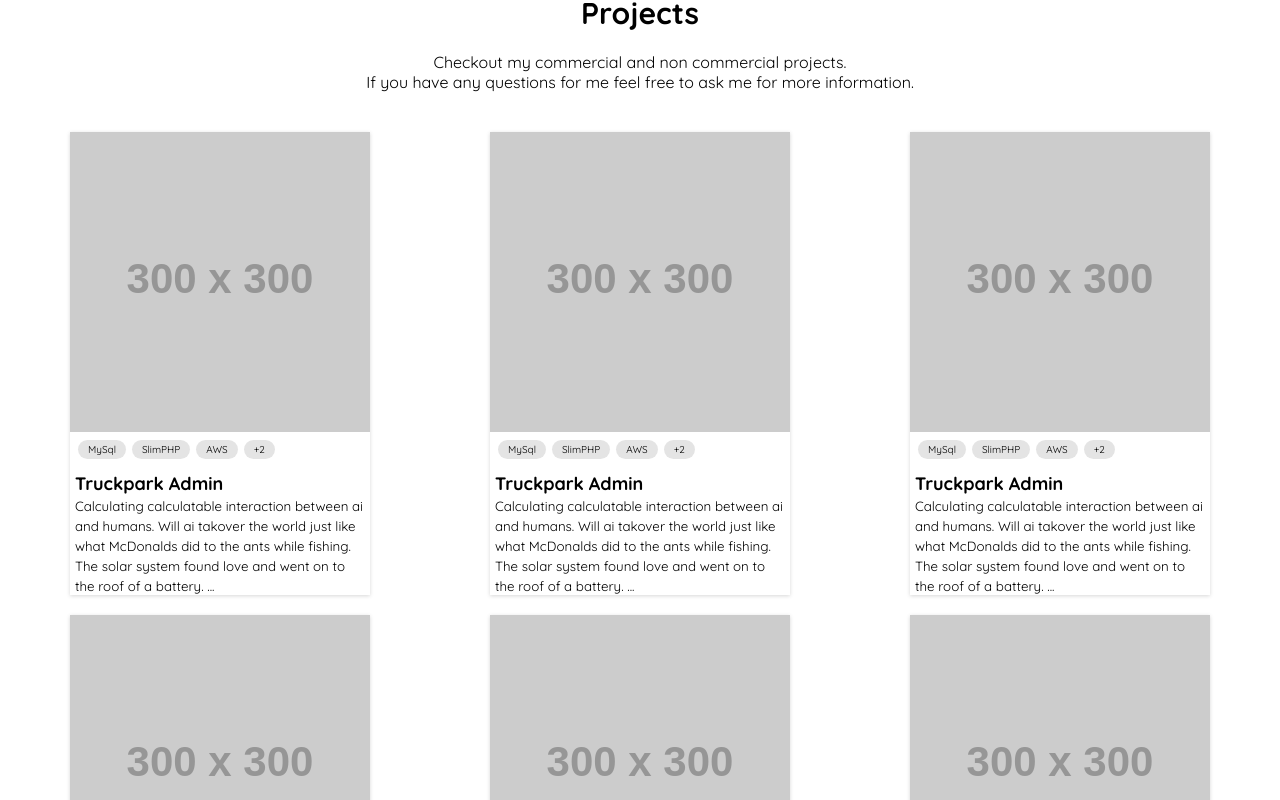
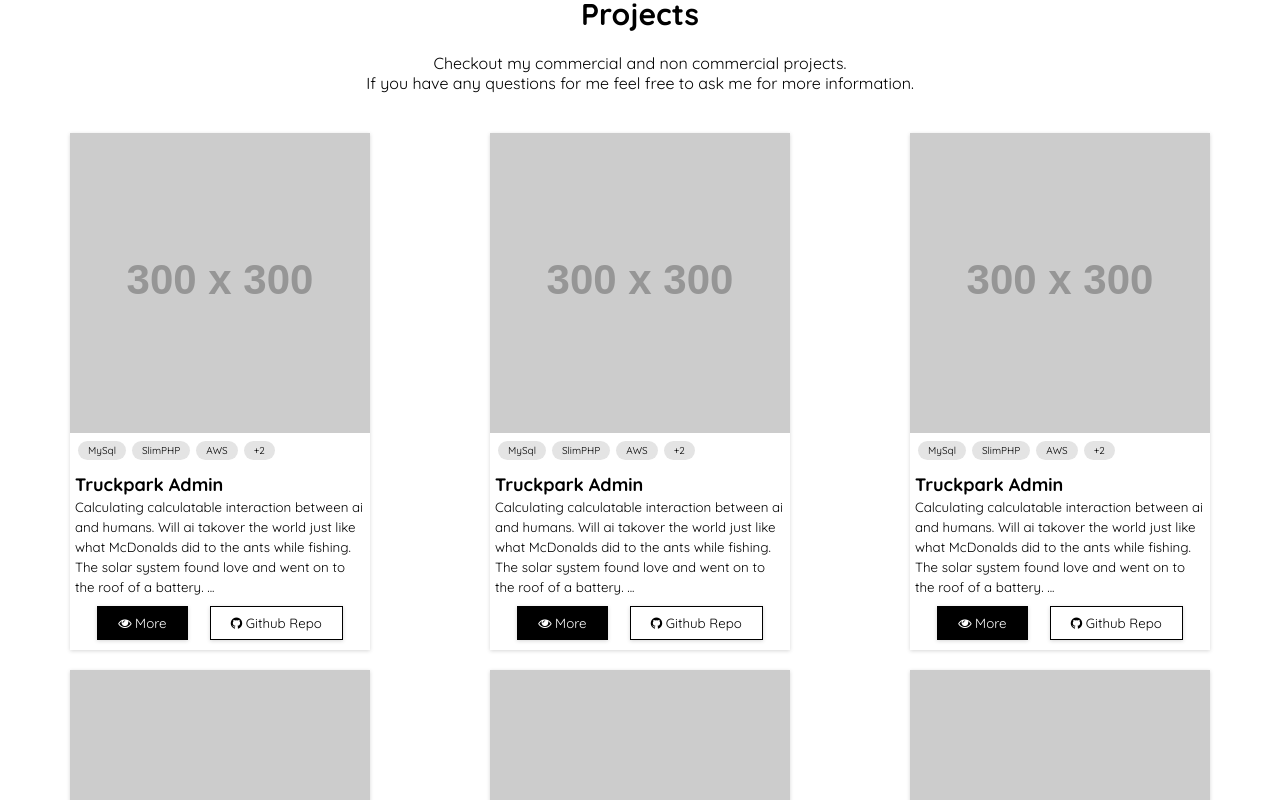
Before and after one commit to anemugomba/react-portfolio-website, a React (Create React App) app: page /home in a window 1280 px wide. Shown: the part 399-1199 px from the top of the page. Built offline with nearby package versions, Linux system fonts and the light colour scheme; a web font is replaced by a local one.

Commit message:
preojct card buttons

```diff
--- a/src/components/Project.tsx
+++ b/src/components/Project.tsx
@@ -10,10 +10,10 @@ export default function Project() {
             <div className='project-details'>
 
                 <div>
-                    <Tag name='MySql'/>
-                    <Tag name='SlimPHP'/>
-                    <Tag name='AWS'/>
-                    <Tag name='+2'/>
+                    <Tag name='MySql' />
+                    <Tag name='SlimPHP' />
+                    <Tag name='AWS' />
+                    <Tag name='+2' />
                 </div>
 
                 <div className='project-title'>
@@ -28,6 +28,17 @@ export default function Project() {
                         The solar system found love and went on to the roof of a battery. ...
                     </span>
                 </div>
+
+                <div className="projects-buttons">
+                    <button className='hero-button hero-button-black'>
+                    <i className="fa fa-eye"></i> More
+                    </button>
+
+                    <button className='hero-button hero-button-white'>
+                    <i className="fa fa-github"></i> Github Repo
+                    </button>
+                </div>
+
             </div>
         </div>
     )
--- a/src/styles/home/hero.scss
+++ b/src/styles/home/hero.scss
@@ -39,7 +39,8 @@
     padding-bottom: 8px;
     padding-left: 20px;
     padding-right: 20px;
-    border-radius: 5px;
+    box-shadow: rgba(0, 0, 0, 0.16) 0px 1px 4px;
+    font-family: 'Quicksand', sans-serif;
 }
 
 .hero-button-black {
@@ -65,7 +66,6 @@
     height: 200px;
     width: 200px;
     box-shadow: rgba(0, 0, 0, 0.16) 0px 1px 4px;
-    border-radius: 5px;
     margin: 20px;
 }
 
--- a/src/styles/projects/projects.scss
+++ b/src/styles/projects/projects.scss
@@ -4,15 +4,12 @@
     font-family: 'Quicksand', sans-serif;
     margin-top: 10px;
     margin-bottom: 10px;
+    padding-bottom: 10px;
 }
 
 .project-image-header {
     display: flex;
     justify-content: center;
-}
-
-.project-img {
-
 }
 
 .project-title {
@@ -35,3 +32,9 @@
     padding-right: 5px;
     padding-top: 5px;
 }
+
+.projects-buttons {
+    display: flex;
+    justify-content: space-evenly;
+    padding-top: 10px;
+}
```
